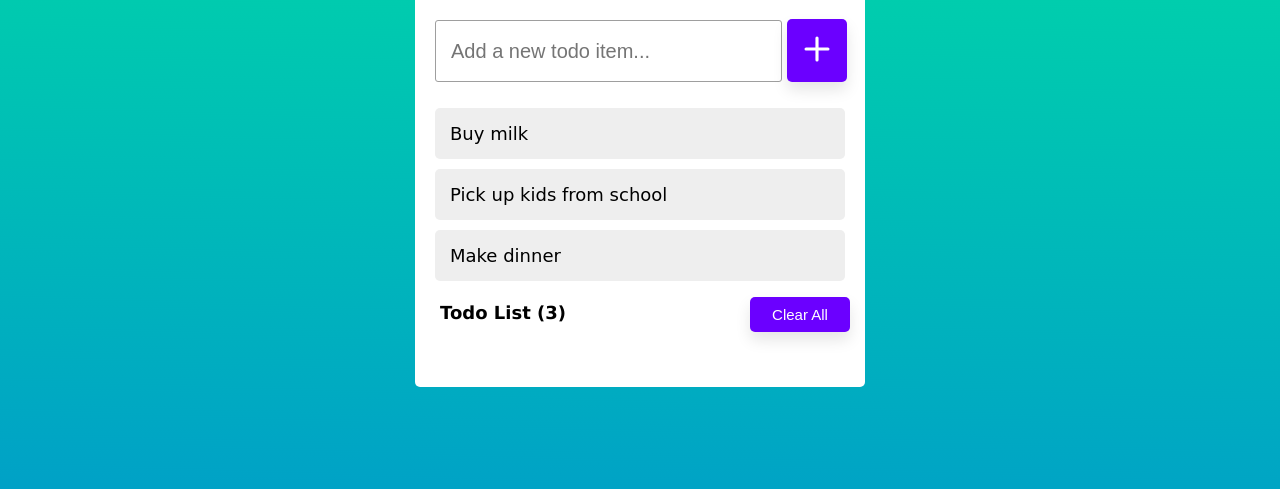
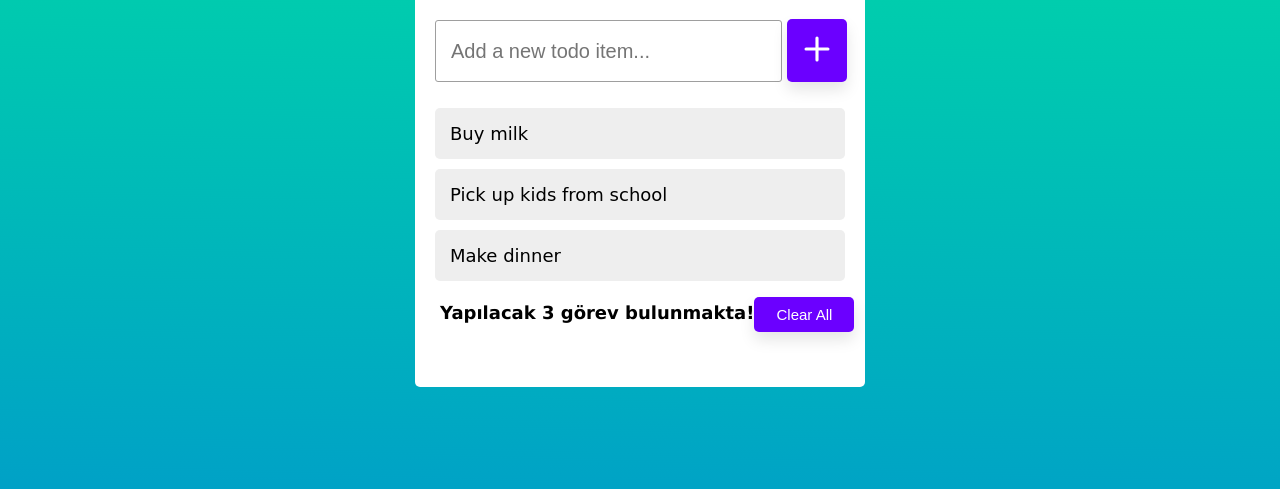
Before and after one commit to mr-rdex/RTodo1, a plain HTML site: page index.html in a window 1280 px wide. Shown: the part 271-760 px from the top of the page. Drawn offline with Linux system fonts and the light colour scheme.

Commit message:
Update index.html

```diff
--- a/index.html
+++ b/index.html
@@ -92,7 +92,7 @@ for (var i = 0; i < deleteButtons.length; i++) {
 
     function updateLabel() {
       const label = document.getElementsByClassName("label")[0];
-      label.innerHTML = `Todo List (${countTodoListItems()})`;
+      label.innerHTML = `Yapılacak ${countTodoListItems()} görev bulunmakta!`;
     }
 
     window.addEventListener("scroll", updateLabel);
```
